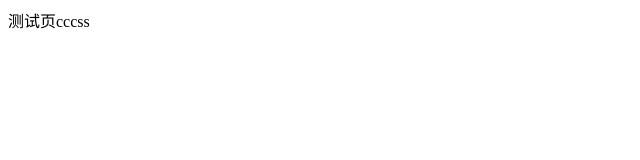
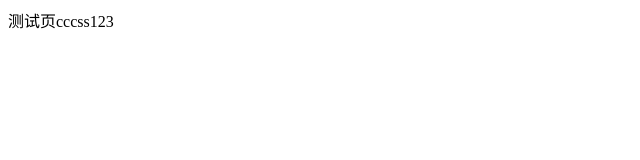
Before and after one commit to JUI-Team/JUI, a plain HTML site: page test.html in a window 1280 px wide. Shown: the full height of the page, 0-640 px from the left. Drawn offline with Linux system fonts and the light colour scheme.

Commit message:
222222222

```diff
--- a/test.html
+++ b/test.html
@@ -5,6 +5,6 @@
     <title>Title</title>
 </head>
 <body>
-测试页cccss
+测试页cccss123
 </body>
 </html>
```
